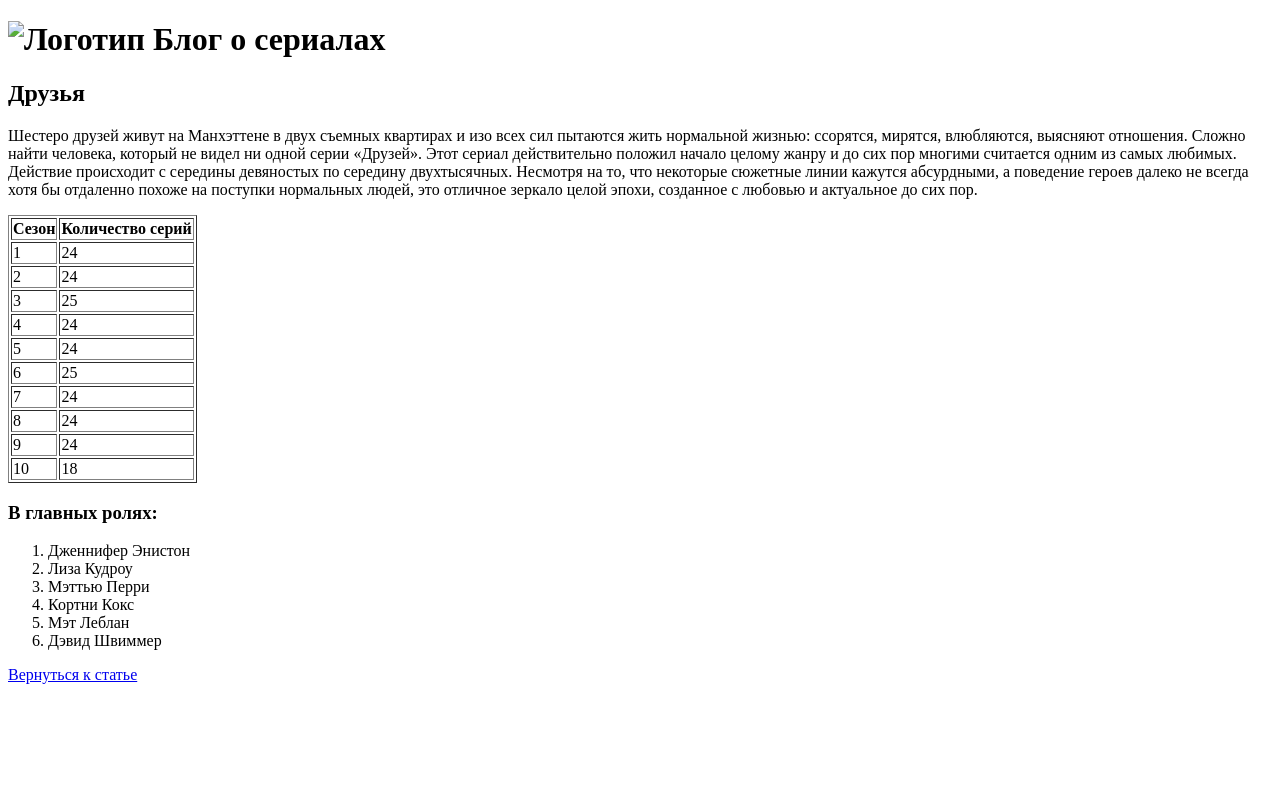
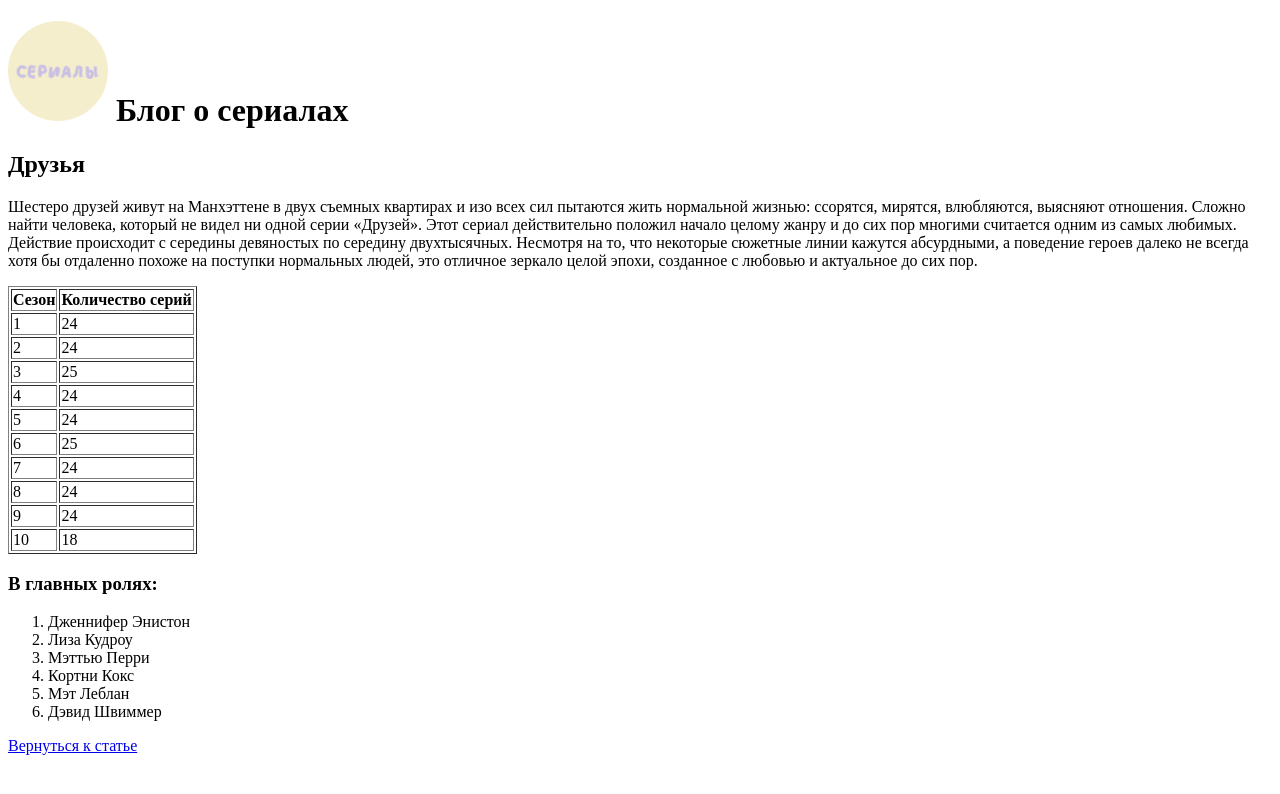
Before and after one commit to eyriny/4p22-frontend-ekaterina-kadykova, a plain HTML site: page homework_2/article_1.html in a window 1280 px wide. Drawn offline with Linux system fonts and the light colour scheme.

Commit message:
add homework_2

```diff
--- a/homework_2/article_1.html
+++ b/homework_2/article_1.html
@@ -10,7 +10,7 @@
 <body>
     <header>
         <h1>
-            <img src="Log.png" width="100" height="100" alt="Логотип">
+            <img src="logo.png" width="100" height="100" alt="Логотип">
             Блог о сериалах
         </h1>
     </header>
```
Also changed, not shown: homework_2/article_2.html (+1 -1 lines), homework_2/article_3.html (+1 -1 lines), homework_2/index.html (+2 -1 lines), homework_2/logo.png (renamed from homework_2/log.jpg).
